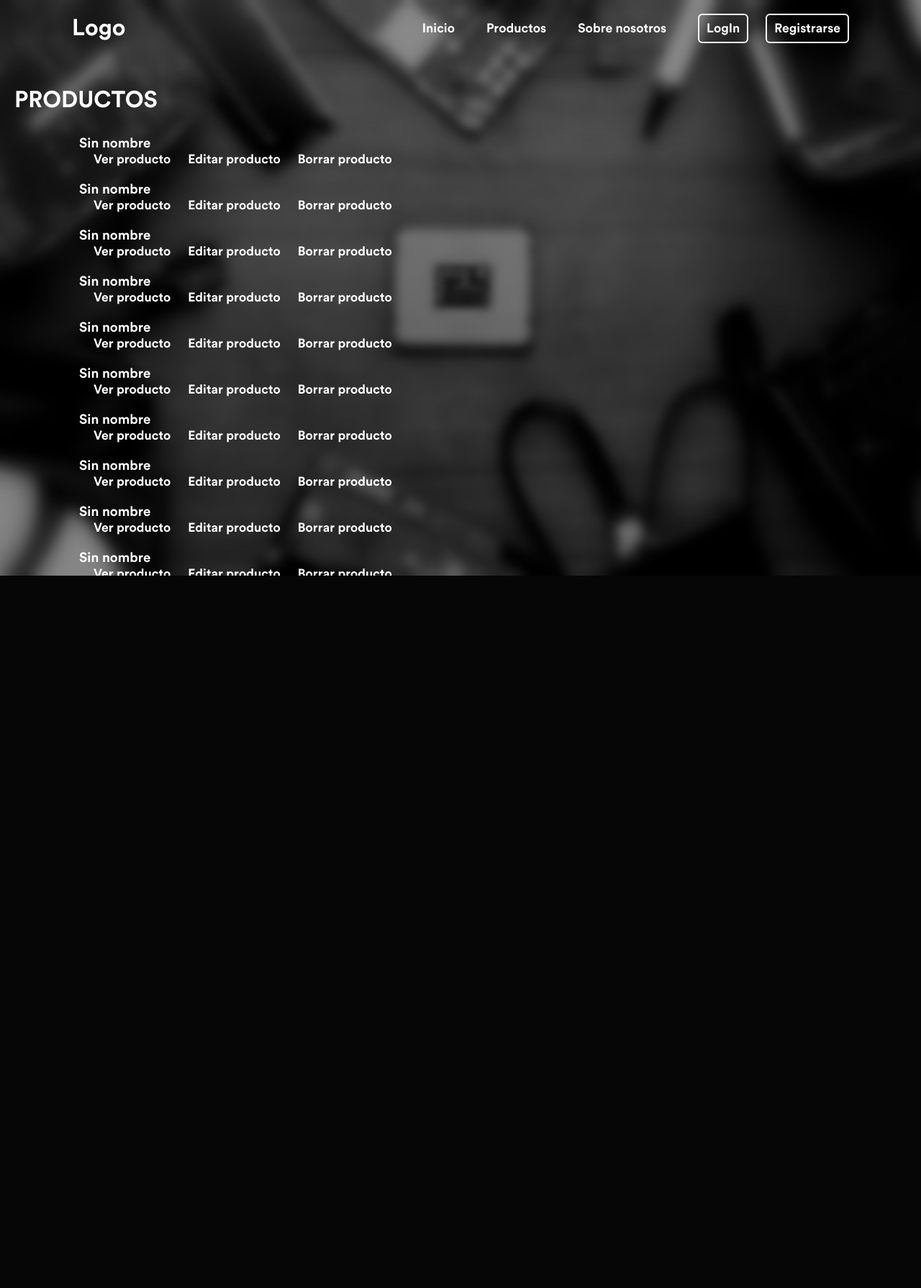
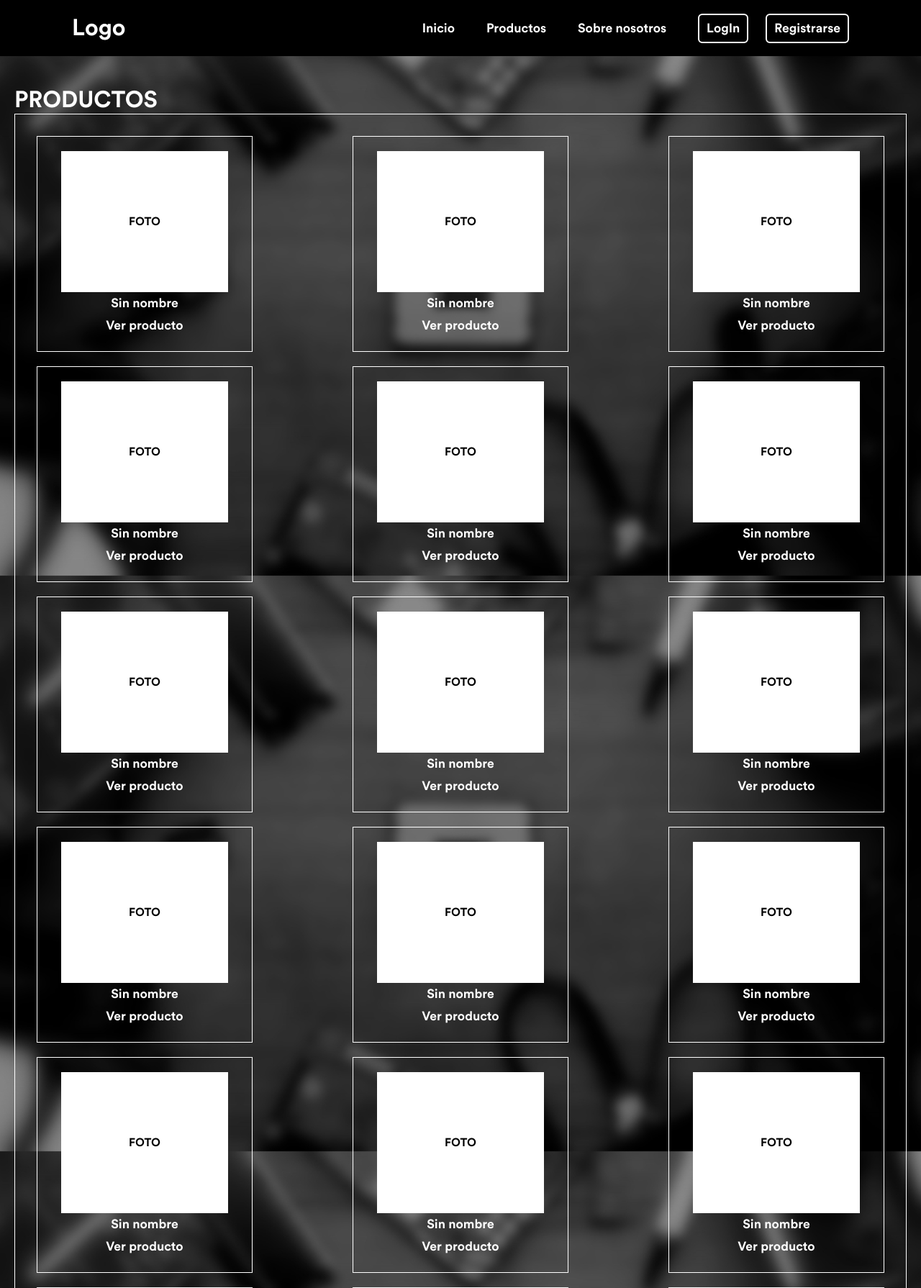
Before and after one commit to AdrianJimenezNieto/SuministrosInformaticos, a Django app: page /product/ in a window 1280 px wide. Shown: the top 1790 px of the page at 72% size. Before the commit the page ends 800 px from the top, so only its background shows below. Run offline with Django 4.2, Linux system fonts and the light colour scheme; data comes from the database, SQL or seed files in the repository; parts of the project's set-up code (start-up, migrations or seed data) failed here and were passed over.

Commit message:
layout index product

```diff
--- a/suministros/static/css/style.css
+++ b/suministros/static/css/style.css
@@ -17,7 +17,6 @@
 
 
 body {
-    display: flex;
     justify-content: center;
     align-items: center;
     min-height: 100vh;
@@ -25,10 +24,10 @@ body {
     background: url('../img/background.jpg') no-repeat;
     background-size: cover;
     background-position: center;
+    background-attachment: fixed;
 }
 
 header {
-    position: fixed;
     top: 0;
     left: 0;
     width: 100%;
@@ -36,16 +35,18 @@ header {
     display: flex;
     justify-content: space-between;
     align-items: center;
+    background-color: #000;
 }
 
 
 main {
-    position: fixed;
-    top:100px;
+    position: absolute;
+    top: 100px;
     width: 100%;
     padding: 20px 20px 20px 20px;
 }
 
+/* Menu */
 
 .logo {
     font-size: 2em;
@@ -126,28 +127,85 @@ main {
     color:rgb(71, 66, 66);
 }
 
-.list {
-    position: fixed;
-    top: 100;
-    left: 0;
+/* Menu */
+
+/* Product index */
+
+.product-list {
     width: 100%;
-    padding: 20px 100px;
+    padding: 20px;
+    display: flex;
+    justify-content: space-between;
+    flex-direction: row;
+    flex-wrap: wrap;
+    border: 1px solid #fff;
+}
+
+.product-list li{
+    width: 300px;
+    height: 300px;
+    list-style-type: none;
+    padding: 20px 20px 20px 20px;
+    margin: 10px 10px 10px 10px;
     display: flex;
     flex-direction: column;
+    justify-content: center;
+    align-items: center;
+    border: 1px solid #fff;
 }
 
-.list li{
-    width: 100%;
-    list-style-type: none;
+.actions {
+    display: flex;
+    flex-direction: column;
     align-items: center;
-    padding: 10px;
+    justify-content: center;
 }
 
-.list a{
+.product-list b{
+    font-size: 1.1em;
+    color: #fff;
+    text-decoration: none;
+    font-weight: 500;
+    padding: 5px;
+}
+
+.product-list a{
     position: relative;
     font-size: 1.1em;
     color: #fff;
     text-decoration: none;
     font-weight: 500;
-    margin-left: 20px;
+    padding: 5px;
 }
+
+.product-list a::after {
+    content: '';
+    position: absolute;
+    left: 0;
+    bottom: -10px;
+    width: 100%;
+    height: 3px;
+    background-color: #fff;
+    border-radius: 15px;
+    opacity: 0%;
+    transition: .5s;
+}
+
+.product-list a:hover::after {
+    bottom: -2px;
+    opacity: 100%;
+}
+
+.image {
+    width: 90%;
+    height: 100%;
+    background-color: #fff;
+    display: flex;
+    align-items: center;
+    justify-content: center;
+    flex-basis: 80%;
+}
+
+.image p {
+    color: #000;
+}
--- a/suministros/templates/login/login.html
+++ b/suministros/templates/login/login.html
@@ -11,7 +11,7 @@
             {{ form.as_table }}
         </table>
         <div>
-            <input type='submit' value='Log In' class=''>
+            <input type='submit' value='Log In'>
         </div>
     </form>
 
--- a/suministros/templates/product/index.html
+++ b/suministros/templates/product/index.html
@@ -4,13 +4,14 @@
 
 {% block 'content' %}
     <h1>PRODUCTOS</h1>
-    <ul class='list'>
+    <ul class='product-list'>
         {% for product in products %}
         <li>
-            <h3 class='product-name'>{{ product.name }}</h3>
-            <a href='{% url 'detailProduct' id=product.id %}'>Ver producto</a>
-            <a href='{% url 'editProduct' id=product.id %}'>Editar producto</a>
-            <a href='{% url 'deleteProduct' id=product.id %}'>Borrar producto</a>
+            <div class='image'><p>FOTO</p></div>
+            <div class='actions'>
+                <b>{{ product.name }}</b>
+                <a href='{% url 'detailProduct' id=product.id %}'>Ver producto</a>
+            </div>
         </li>
         {% endfor %}
     </ul>
```
